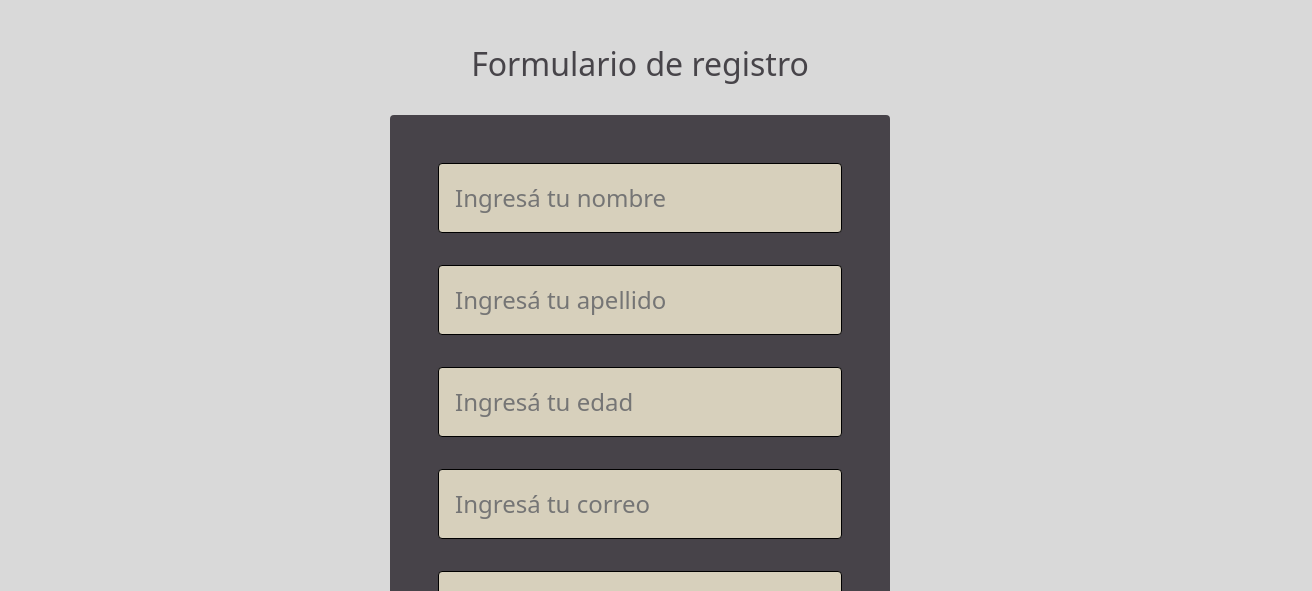
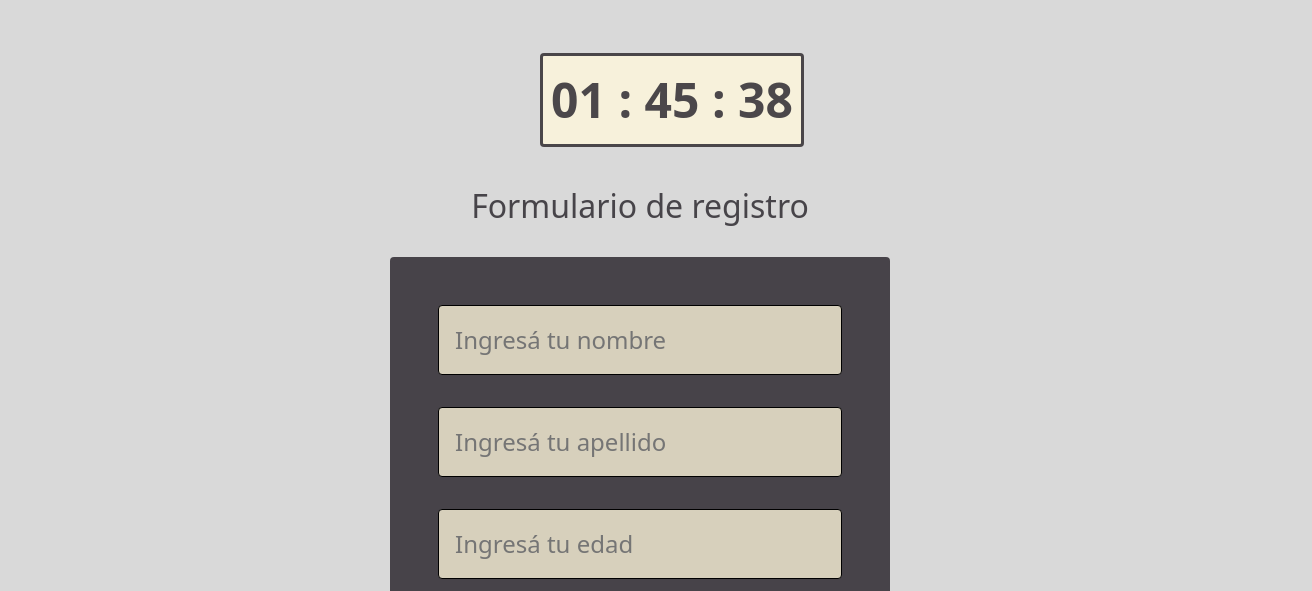
Before and after one commit to PabloPaura/proyecto_js, a plain HTML site: page index.html in a window 1280 px wide. Shown: the part 209-800 px from the top of the page, 1312 px wide, since content can reach past the window. Drawn offline with nearby package versions, Linux system fonts and the light colour scheme; some packages are replaced by stand-ins of ours; a script that the page names is missing.

Commit message:
agregho librerias-funcion reloj y modos

```diff
--- a/index.html
+++ b/index.html
@@ -23,13 +23,20 @@
     </div>
     <div class="nerdiGrafiti">
       <h5>GrafitiMode</h5>
-    <button class="boton"><i class="fa-solid fa-spray-can"></i></button>
+    <button id="btnGrafiti" class="boton"><i class="fa-solid fa-spray-can"></i></button>
     <h5>NerdyMode</h5>
-    <button class="boton"><i class="fa-solid fa-glasses"></i></button>
+    <button id="btnNerdy" class="boton"><i class="fa-solid fa-glasses"></i></button>
   </div>
   </header>
 
   <h1>Proyecto JS-Red social para estudiantes</h1>
+
+  <section class="seccionReloj">
+    <div class="reloj">
+      <span id="tiempo">00 : 00 : 00</span>
+
+    </div>
+  </section>
 
   <!-- Registro Alumnos para cards -->
     <h4>Formulario de registro</h4>
@@ -52,7 +59,7 @@
 <!-- Galería       -->
     </section>
     <h4>Galería de compañeros</h4>
-    <div id="alumnosCards">
+    <div id="alumnosCards" class="galeria">
     </div>
 <!-- Buscar Amigos -->
 
--- a/proyecto.js
+++ b/proyecto.js
@@ -131,7 +131,9 @@ let buscarAlumnoBtn = document.getElementById("buscarEstudiante")
 let buscarHobbieBtn = document.getElementById("buscarHobbie")
 let hobbieBuscado = document.getElementById("hobbieBuscado")
 let listaHobbiesBtn = document.getElementById("listadoHobbies" )
-
+//Modo grafiti y nerdy:
+let grafitiBtn = document.getElementById("btnGrafiti")
+let nerdyBtn = document.getElementById("btnNerdy")
 
 //Buscar hobbies afines con nulish:
 
@@ -149,6 +151,12 @@ verListaBtn.addEventListener("click", mostrarListadoAlumnos)
 buscarAlumnoBtn.addEventListener("click", buscarAmigo)
 buscarHobbieBtn.addEventListener("click", coincidirHobbie)
 listaHobbiesBtn.addEventListener("click", mostrarHobbiesAlumnos)
+grafitiBtn.addEventListener("click", ()=>{
+    document.body.style.backgroundImage = "url(assets/grafiti1.jpg)"
+})
+nerdyBtn.addEventListener("click", ()=>{
+    document.body.style.backgroundImage = "url(assets/nerdyy.jpg)"
+})
 
 //Plantilla para crear nuevo estudiante:(Agrego op ternario para cambiar color de edad)
 
@@ -249,3 +257,22 @@ function mostrarHobbiesAlumnos(){
                 title: "Tu amigo no está logueado ¡Invitalo!", confirmButtonColor: "#f7a2a1",  toast:"true"})
 
             }
+
+//Función reloj:
+let html = document.getElementById("tiempo");
+setInterval(function(){
+    tiempo = new Date();
+    horas = tiempo.getHours();
+    minutos = tiempo.getMinutes();
+    segundos = tiempo.getSeconds();
+
+    if(horas<10)
+        horas = "0"+horas;
+    if(minutos<10)
+        minutos = "0"+minutos;
+    if(segundos<10)
+        segundos = "0"+segundos;
+
+    html.innerHTML = horas+" : "+minutos+" : "+segundos;
+
+}, 1000);
--- a/styles.css
+++ b/styles.css
@@ -8,6 +8,15 @@
 body{
     background-color: #D9D9D9;
     color: #373339e5;
+}
+
+.nerdyGrafiti{
+    background-image: url(assets/grafiti1.jpg);
+}
+
+#alumnosCards{
+    background-color:#D9D9D9;
+    /* background-image: url(assets/grafiti1.jpg); */
 }
 header{
     background-color:  #373339e5;
@@ -213,3 +222,23 @@ footer{
     margin: 3rem 0.5rem;
     padding: 0.5rem;
 }
+
+.seccionReloj{
+
+    width: 100%;
+    height: 100%;
+    display: flex;
+    justify-content: center;
+    margin: 2rem;
+}
+.reloj{
+   display: inline-block;
+   background: rgba(255, 248, 220, 0.786);
+   color: #373339e5;
+   font-weight: bold;
+   font-size: 3em;
+   border: 3px solid #373339e5;
+   border-radius: 4px;
+   margin: 0.5rem;
+   padding: 0.5rem;
+}
```
Also changed, not shown: assets/nerdyy.jpg (added).
